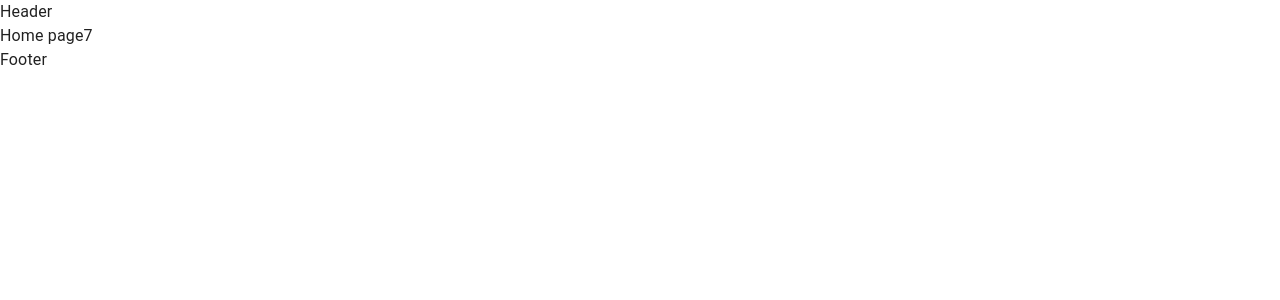
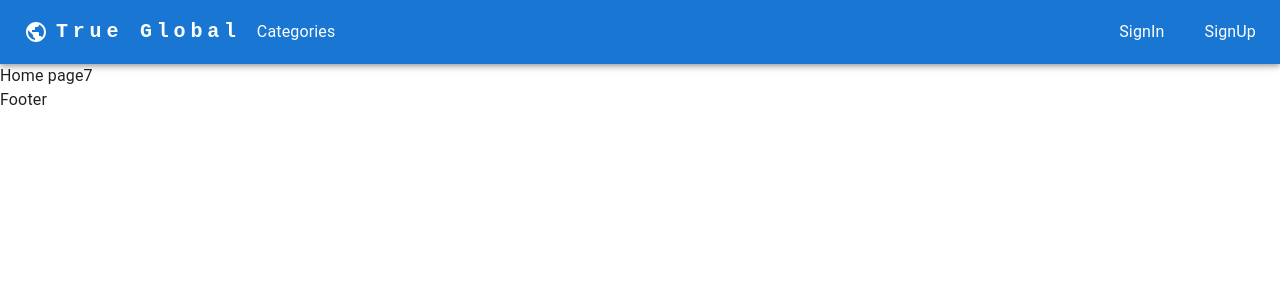
Before and after one commit to mamamamamaa/true_global, a React (Vite) app: page / in a window 1280 px wide. Shown: the top 300 px of the page. Built offline with nearby package versions, Linux system fonts and the light colour scheme; no server answers.

Commit message:
add header

```diff
--- a/src/components/Header.tsx
+++ b/src/components/Header.tsx
@@ -1,5 +1,42 @@
-import { FC } from "react";
+import { FC, useState, MouseEvent } from "react";
+import { AppBar, Container, Toolbar } from "@mui/material";
+import { PRIVATE_PAGES, RESTRICTED_PAGES } from "../consts.ts";
+import { Navigation } from "./Navigation.tsx";
+import { MobileNavigation } from "./MobileNavigation.tsx";
+import { Logo } from "./Logo.tsx";
 
 export const Header: FC = () => {
-  return <header>Header</header>;
+  const [anchorElNav, setAnchorElNav] = useState<null | HTMLElement>(null);
+
+  const handleOpenNavMenu = (event: MouseEvent<HTMLElement>) => {
+    setAnchorElNav(event.currentTarget);
+  };
+
+  const handleCloseNavMenu = () => {
+    setAnchorElNav(null);
+  };
+
+  return (
+    <AppBar position="static">
+      <Container maxWidth="xl">
+        <Toolbar disableGutters>
+          <MobileNavigation
+            handleOpenNavMenu={handleOpenNavMenu}
+            handleCloseNavMenu={handleCloseNavMenu}
+            anchorElNav={anchorElNav}
+          />
+          <Logo />
+          <Navigation
+            handleCloseNavMenu={handleCloseNavMenu}
+            pages={PRIVATE_PAGES}
+            flexGrow={1}
+          />
+          <Navigation
+            handleCloseNavMenu={handleCloseNavMenu}
+            pages={RESTRICTED_PAGES}
+          />
+        </Toolbar>
+      </Container>
+    </AppBar>
+  );
 };
--- /dev/null
+++ b/src/components/Logo.tsx
@@ -0,0 +1,48 @@
+import PublicIcon from "@mui/icons-material/Public";
+import { Typography } from "@mui/material";
+import { LOGO_TEXT } from "../consts.ts";
+import { FC } from "react";
+
+export const Logo: FC = () => {
+  return (
+    <>
+      <PublicIcon sx={{ display: { xs: "none", md: "flex" }, mr: 1 }} />
+      <Typography
+        variant="h6"
+        noWrap
+        component="a"
+        href="/"
+        sx={{
+          mr: 2,
+          display: { xs: "none", md: "flex" },
+          fontFamily: "monospace",
+          fontWeight: 700,
+          letterSpacing: ".3rem",
+          color: "inherit",
+          textDecoration: "none",
+        }}
+      >
+        {LOGO_TEXT}
+      </Typography>
+      <PublicIcon sx={{ display: { xs: "flex", md: "none" }, mr: 1 }} />
+      <Typography
+        variant="h5"
+        noWrap
+        component="a"
+        href="/"
+        sx={{
+          mr: 2,
+          display: { xs: "flex", md: "none" },
+          flexGrow: 1,
+          fontFamily: "monospace",
+          fontWeight: 700,
+          letterSpacing: ".3rem",
+          color: "inherit",
+          textDecoration: "none",
+        }}
+      >
+        {LOGO_TEXT}
+      </Typography>
+    </>
+  );
+};
--- /dev/null
+++ b/src/components/MobileNavigation.tsx
@@ -0,0 +1,58 @@
+import { FC } from "react";
+import { Box, IconButton, Menu, MenuItem, Typography } from "@mui/material";
+import MenuIcon from "@mui/icons-material/Menu";
+import { ALL_PAGES } from "../consts.ts";
+import { NavLink } from "react-router-dom";
+
+interface Props {
+  handleOpenNavMenu: (event: MouseEvent<HTMLElement>) => void;
+  handleCloseNavMenu: () => void;
+  anchorElNav: null | HTMLElement;
+}
+
+export const MobileNavigation: FC<Props> = ({
+  anchorElNav,
+  handleOpenNavMenu,
+  handleCloseNavMenu,
+}) => {
+  return (
+    <Box sx={{ flexGrow: 1, display: { xs: "flex", md: "none" } }}>
+      <IconButton
+        size="large"
+        aria-label="account of current user"
+        aria-controls="menu-appbar"
+        aria-haspopup="true"
+        onClick={handleOpenNavMenu}
+        color="inherit"
+      >
+        <MenuIcon />
+      </IconButton>
+      <Menu
+        id="menu-appbar"
+        anchorEl={anchorElNav}
+        anchorOrigin={{
+          vertical: "bottom",
+          horizontal: "left",
+        }}
+        keepMounted
+        transformOrigin={{
+          vertical: "top",
+          horizontal: "left",
+        }}
+        open={Boolean(anchorElNav)}
+        onClose={handleCloseNavMenu}
+        sx={{
+          display: { xs: "block", md: "none" },
+        }}
+      >
+        {ALL_PAGES.map(({ pageName, pathTo }, idx) => (
+          <MenuItem key={idx} onClick={handleCloseNavMenu}>
+            <Typography textAlign="center">
+              <NavLink to={pathTo}>{pageName}</NavLink>
+            </Typography>
+          </MenuItem>
+        ))}
+      </Menu>
+    </Box>
+  );
+};
--- /dev/null
+++ b/src/components/Navigation.tsx
@@ -0,0 +1,31 @@
+import { FC } from "react";
+import { Box, Typography } from "@mui/material";
+import { NavLink } from "react-router-dom";
+import { Routes } from "../types/common.ts";
+
+interface Props {
+  pages: Routes;
+  handleCloseNavMenu: () => void;
+  flexGrow?: number;
+}
+
+export const Navigation: FC<Props> = ({
+  pages,
+  handleCloseNavMenu,
+  flexGrow = 0,
+}) => {
+  return (
+    <Box sx={{ flexGrow, display: { xs: "none", md: "flex" }, gap: 5 }}>
+      {pages.map(({ pageName, pathTo }, idx) => (
+        <Typography
+          role="button"
+          key={idx}
+          onClick={handleCloseNavMenu}
+          sx={{ my: 2, color: "white", display: "block" }}
+        >
+          <NavLink to={pathTo}>{pageName}</NavLink>
+        </Typography>
+      ))}
+    </Box>
+  );
+};
--- /dev/null
+++ b/src/consts.ts
@@ -0,0 +1,9 @@
+export const PRIVATE_PAGES = [{ pageName: "Categories", pathTo: "/category" }];
+export const RESTRICTED_PAGES = [
+  { pageName: "SignIn", pathTo: "/login" },
+  { pageName: "SignUp", pathTo: "/register" },
+];
+
+export const ALL_PAGES = [...PRIVATE_PAGES, ...RESTRICTED_PAGES];
+
+export const LOGO_TEXT = "True Global";
--- a/src/index.css
+++ b/src/index.css
@@ -0,0 +1,15 @@
+
+a {
+    color: inherit;
+    text-decoration: inherit;
+}
+
+body::-webkit-scrollbar{
+    background-color: transparent;
+    width: 4px;
+}
+
+body::-webkit-scrollbar-thumb {
+    background-color: #3b45f3;
+    border-radius: 10px;
+}
--- /dev/null
+++ b/src/types/common.ts
@@ -0,0 +1 @@
+export type Routes = { pageName: string; pathTo: string }[];
```
